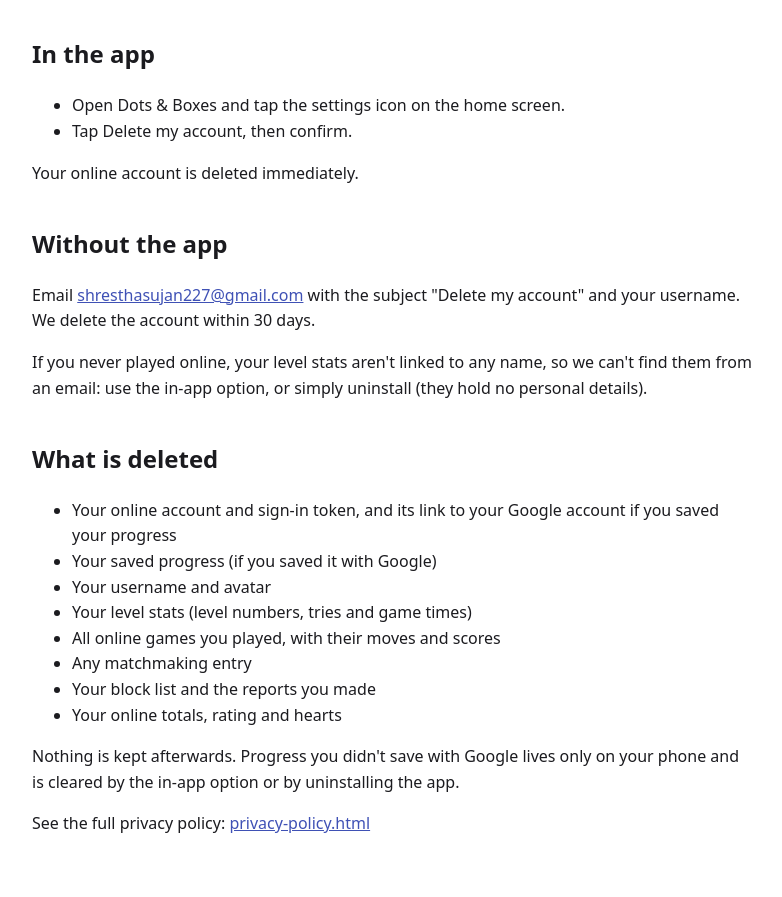
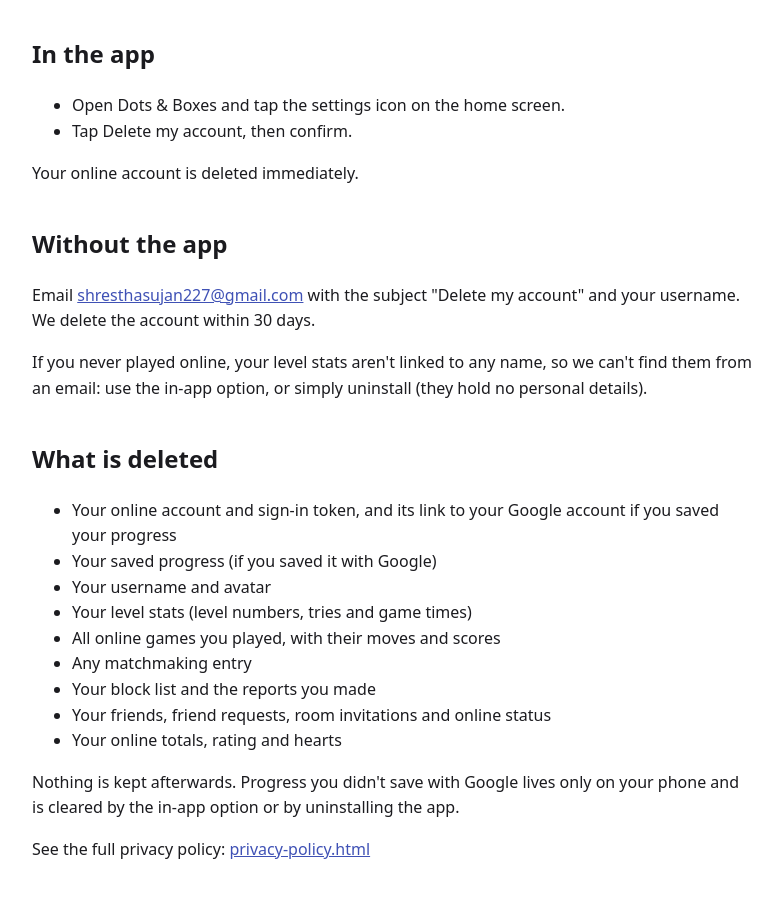
Before and after one commit to Sujan227/dots-and-boxes-legal, a plain HTML site: page delete-account.html in a window 1280 px wide. Shown: the part 115-1012 px from the top of the page, without its empty margins (248-1030 px from the left). Drawn offline with Linux system fonts and the light colour scheme.

Commit message:
Add friends and invitations information to delete account page

```diff
--- a/delete-account.html
+++ b/delete-account.html
@@ -28,6 +28,7 @@
 <li>All online games you played, with their moves and scores</li>
 <li>Any matchmaking entry</li>
 <li>Your block list and the reports you made</li>
+<li>Your friends, friend requests, room invitations and online status</li>
 <li>Your online totals, rating and hearts</li>
 </ul>
 <p>Nothing is kept afterwards. Progress you didn't save with Google lives only on your phone and is cleared by the in-app option or by uninstalling the app.</p>
```
